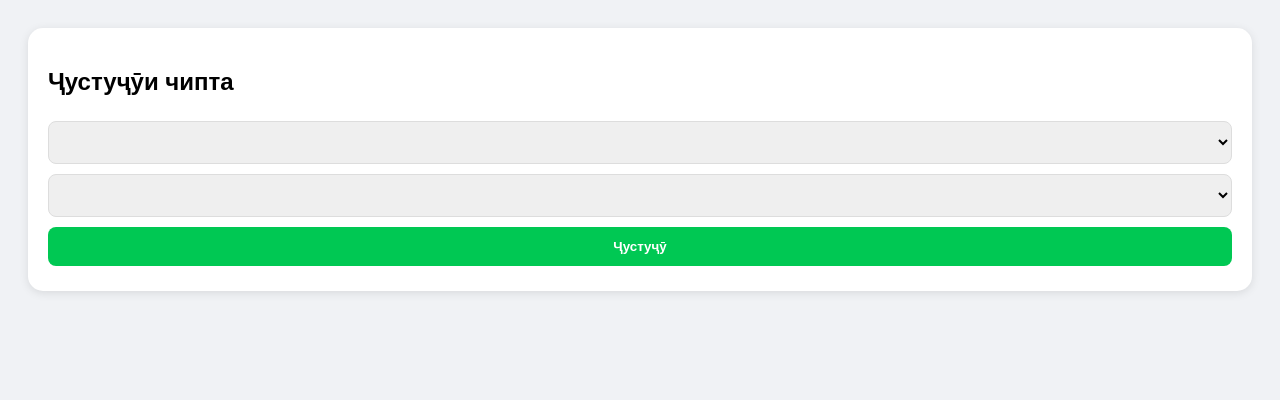
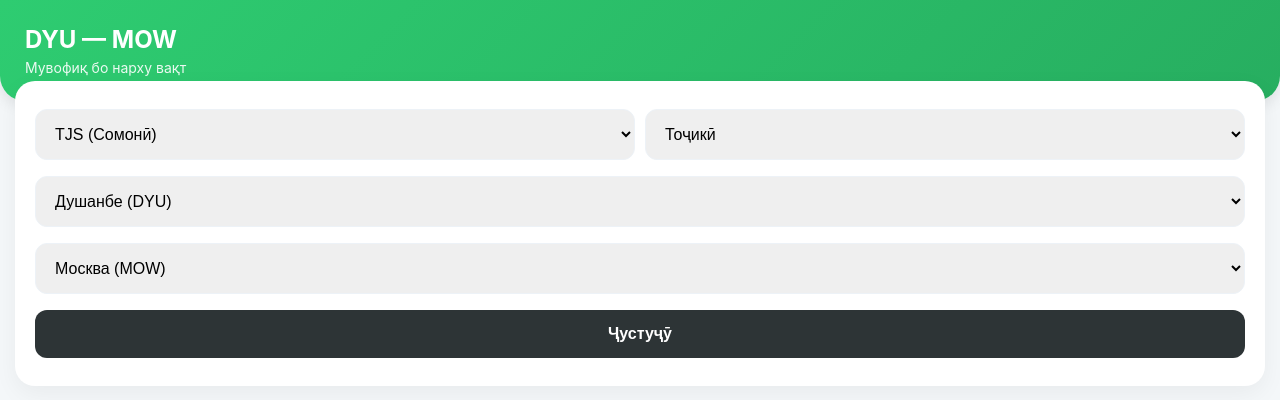
Before and after one commit to OSON-SAVDO/my-travel-app, a Flask app: page / in a window 1280 px wide. Shown: the top 400 px of the page. Run offline with Flask 3, Linux system fonts and the light colour scheme; lists and menus that the app fills with data are empty.

Commit message:
Enhance index.html with new styles and structure
Updated the HTML structure and styles for the Avia Search page, including new header and search container designs.

```diff
--- a/templates/index.html
+++ b/templates/index.html
@@ -1,38 +1,62 @@
 <!DOCTYPE html>
-<html>
+<html lang="tg">
 <head>
     <meta charset="UTF-8">
-    <meta name="viewport" content="width=device-width, initial-scale=1.0">
-    <title>Avia Search</title>
+    <meta name="viewport" content="width=device-width, initial-scale=1.0, maximum-scale=1.0, user-scalable=no">
+    <title>Avia Search Premium</title>
     <style>
-        body { font-family: sans-serif; background: #f0f2f5; padding: 20px; }
-        .card { background: white; padding: 20px; border-radius: 15px; box-shadow: 0 2px 10px rgba(0,0,0,0.1); margin-bottom: 20px; }
-        select, button { width: 100%; padding: 12px; margin: 5px 0; border-radius: 8px; border: 1px solid #ddd; }
-        button { background: #00c853; color: white; border: none; font-weight: bold; }
-        .ticket { border-left: 5px solid #00c853; padding: 15px; background: white; margin-bottom: 10px; border-radius: 10px; }
+        :root { --main-green: #2ecc71; --bg: #f4f7f9; }
+        body { font-family: -apple-system, sans-serif; background: var(--bg); margin: 0; padding: 0; }
+
+        .header-box { background: linear-gradient(135deg, #2ecc71, #27ae60); color: white; padding: 25px; border-radius: 0 0 25px 25px; box-shadow: 0 4px 15px rgba(0,0,0,0.1); }
+        .search-container { background: white; margin: -20px 15px 15px 15px; padding: 20px; border-radius: 20px; box-shadow: 0 8px 25px rgba(0,0,0,0.05); }
+
+        select, button { width: 100%; padding: 15px; margin: 8px 0; border-radius: 12px; border: 1px solid #edf2f7; font-size: 16px; outline: none; }
+        button { background: #2d3436; color: white; font-weight: bold; border: none; cursor: pointer; }
+
+        .ticket-card { background: white; margin: 15px; padding: 20px; border-radius: 22px; box-shadow: 0 4px 12px rgba(0,0,0,0.03); border: 1px solid #f0f0f0; }
+        .price { font-size: 24px; color: #333; font-weight: 800; margin-bottom: 10px; }
+
+        .route { display: flex; align-items: center; justify-content: space-between; margin: 15px 0; }
+        .city { font-size: 18px; font-weight: bold; color: #2d3436; }
+        .line { flex-grow: 1; height: 1px; border-top: 2px dashed #ddd; margin: 0 15px; position: relative; }
+        .line::after { content: '✈️'; position: absolute; top: -12px; left: 45%; font-size: 14px; }
+
+        .info-footer { display: flex; justify-content: space-between; font-size: 13px; color: #95a5a6; border-top: 1px solid #f9f9f9; padding-top: 12px; }
+        .buy-btn { display: block; background: #f39c12; color: white; text-align: center; padding: 14px; text-decoration: none; border-radius: 12px; font-weight: bold; margin-top: 15px; }
     </style>
 </head>
 <body>
-    <div class="card">
-        <h2>Ҷустуҷӯи чипта</h2>
+    <div class="header-box">
+        <h2 style="margin:0;">{{ ui.origin }} — {{ ui.dest }}</h2>
+        <p style="margin:5px 0 0 0; opacity:0.9; font-size: 14px;">Мувофиқ бо нарху вақт</p>
+    </div>
+
+    <div class="search-container">
         <form method="GET">
-            <select name="origin">
-                {% for c in cities %}<option value="{{c.code}}">{{c.name}}</option>{% endfor %}
-            </select>
-            <select name="destination">
-                {% for c in cities %}<option value="{{c.code}}">{{c.name}}</option>{% endfor %}
-            </select>
+            <div style="display:flex; gap:10px;">
+                <select name="currency"><option value="TJS">TJS (Сомонӣ)</option><option value="RUB">RUB</option></select>
+                <select name="lang"><option value="tg">Тоҷикӣ</option></select>
+            </div>
+            <select name="origin"><option value="DYU">Душанбе (DYU)</option><option value="LBD">Хуҷанд (LBD)</option></select>
+            <select name="destination"><option value="MOW">Москва (MOW)</option><option value="TAS">Тошканд (TAS)</option></select>
             <button type="submit">Ҷустуҷӯ</button>
         </form>
     </div>
 
-    {% if error_msg %}<p style="color:red; text-align:center;">{{ error_msg }}</p>{% endif %}
-
     {% for f in flights %}
-    <div class="ticket">
-        <h3>{{ f.price }} {{ currency }}</h3>
-        <p>Ширкат: {{ f.airline }}</p>
-        <p>Сана: {{ f.departure_at }}</p>
+    <div class="ticket-card">
+        <div class="price">{{ f.price }} {{ ui.curr }}</div>
+        <div class="route">
+            <div class="city">{{ f.origin }}</div>
+            <div class="line"></div>
+            <div class="city">{{ f.destination }}</div>
+        </div>
+        <div class="info-footer">
+            <div>Ширкат: <b>{{ f.airline }}</b></div>
+            <div>Сана: <b>{{ f.departure_at.split('T')[0] }}</b></div>
+        </div>
+        <a class="buy-btn" href="https://www.aviasales.com{{ f.link }}" target="_blank">Харидан</a>
     </div>
     {% endfor %}
 </body>
```
